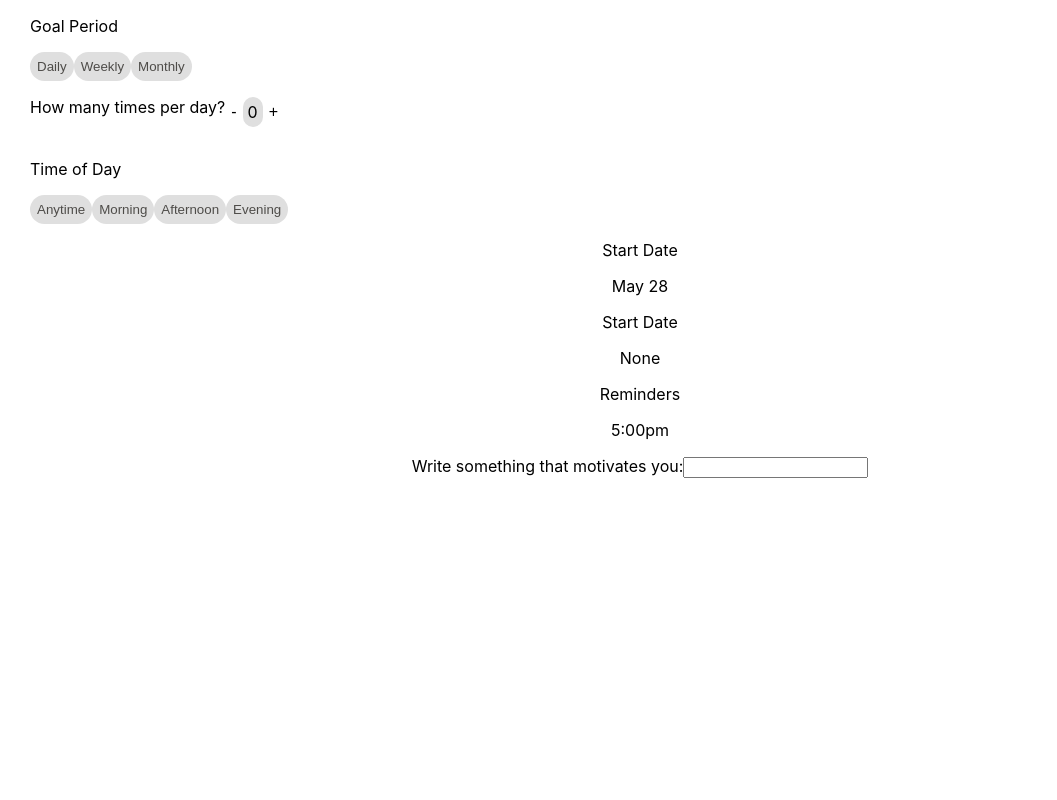
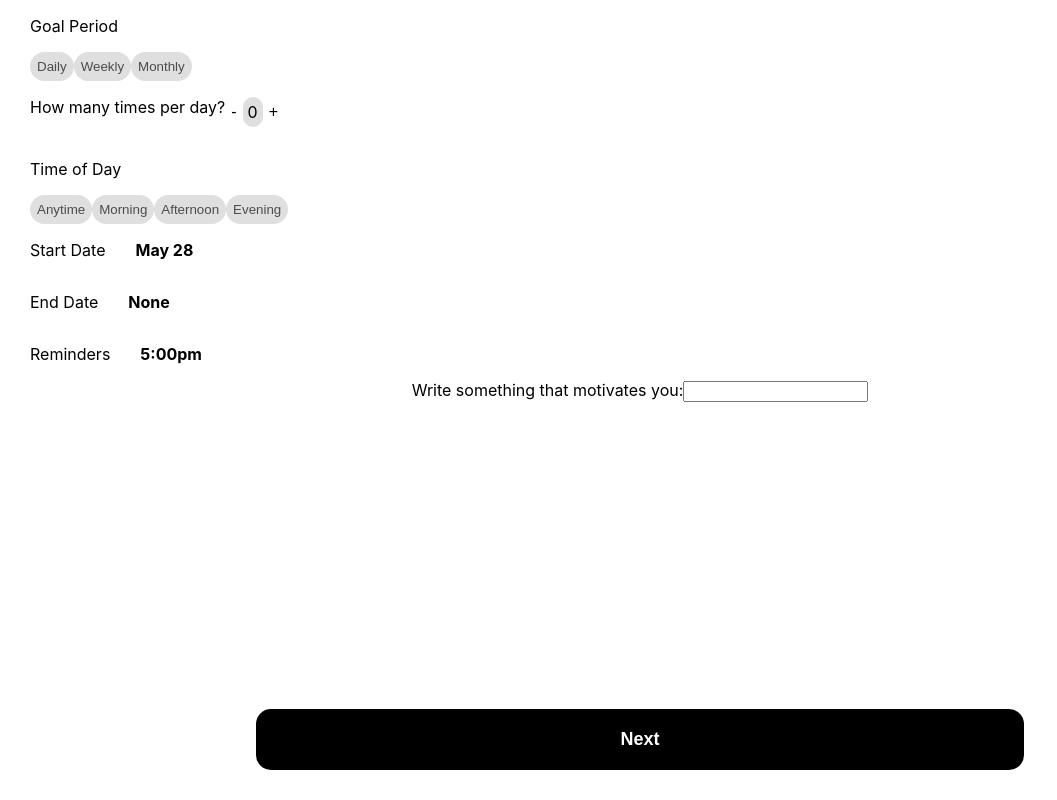
Before and after one commit to jenstella/habit-tracker, a React (Create React App) app in the folder habit-tracker/: page / in a window 1280 px wide. Shown: the whole page, without its empty margins (0-1057 px from the left). Built offline with nearby package versions, Linux system fonts and the light colour scheme.

Commit message:
next button css

```diff
--- a/habit-tracker/src/Habit.css
+++ b/habit-tracker/src/Habit.css
@@ -7,16 +7,15 @@
 }
 
 .count-button {
-    background-color: rgb(255,255,255);
+  background-color: rgb(255, 255, 255);
   border: none;
   font-size: medium;
-
 }
 
 .number {
-    background-color: rgb(223,223,223);
+  background-color: rgb(223, 223, 223);
   border-radius: 15px;
-    border: 5px solid rgb(223,223,223);
+  border: 5px solid rgb(223, 223, 223);
 }
 
 /* goal period styling */
@@ -51,3 +50,53 @@
   align-content: flex-start;
   margin-left: 30px;
 }
+
+/* .text {
+    display: flex;
+    flex-direction: row;
+    align-content: flex-start;
+    margin-left: 30px;
+} */
+
+#dates {
+  display: flex;
+  flex-direction: row;
+  justify-content: flex-start;
+  align-items: baseline;
+  margin-left: 30px;
+}
+.bold-text {
+  display: flex;
+  flex-direction: row;
+  align-content: flex-end;
+  margin-left: 30px;
+  font-weight: 700;
+}
+
+/* next button styling */
+
+#next-button-container {
+    display: flex;
+    flex-direction: row;
+    justify-content: space-around;
+    margin-top: 30px;
+    padding: 30px;
+    font-family:Arial, Helvetica, sans-serif;
+    align-items: flex-end;
+    position:absolute;
+    left:0;
+    bottom:0;
+    right:0;
+}
+
+#next-button {
+    background-color: black;
+    color: white;
+    border: none;
+    padding: 20px;
+    width: 60vw;
+    font-size: large;
+    font-weight: 700;
+    border-radius: 15px;
+
+}
--- a/habit-tracker/src/components/Habit.jsx
+++ b/habit-tracker/src/components/Habit.jsx
@@ -1,6 +1,7 @@
 import React from "react";
 import { useState } from "react";
 import "../Habit.css";
+import NextButton from "./NextButton";
 
 export default function Habit() {
   // counter
@@ -24,7 +25,28 @@ export default function Habit() {
   const [timeTextColor, setTimeTextColor] = useState("rgb(78,76,73)");
 
   // input form state
-    const [input, setInput] = useState("");
+  const [input, setInput] = useState("");
+
+  // next button
+    // setting state for next page
+    const [next, setNext] = useState(0);
+    // setting state for current page
+    const [currentPage, setCurrentPage] = useState(0);
+
+    // handle the page
+    function handlePage(currentPage) {
+
+        // creating variable for the current page + 1 (also the next page)
+        let nextPage = currentPage + 1;
+
+        setNext(nextPage);
+
+    return (
+        <div>
+            <button onClick={handlePage}>Next</button>
+        </div>
+  )
+};
 
   return (
     <div>
@@ -126,34 +148,38 @@ export default function Habit() {
         </div>
       </div>
       {/* start date */}
-      <div>
-        <p>Start Date</p>
-        <p>May 28</p>
+      <div id="dates">
+        <p className="text">Start Date</p>
+        <p className="bold-text">May 28</p>
       </div>
       {/* end date */}
-      <div>
-        <p>Start Date</p>
-        <p>None</p>
+      <div id="dates">
+        <p className="text">End Date</p>
+        <p className="bold-text">None</p>
       </div>
       {/* reminders */}
-      <div>
-        <p>Reminders</p>
-        <p>5:00pm</p>
+      <div id="dates">
+        <p className="text">Reminders</p>
+        <p className="bold-text">5:00pm</p>
       </div>
       {/* input box "Write something to motivate yourself:" */}
       <div id="input section">
         <form>
-          <label>
+          <label className="text">
             Write something that motivates you:
             <input
               type="text"
               value={input}
+              id="input-box"
               onChange={(e) => setInput(e.target.value)}
             />
           </label>
         </form>{" "}
       </div>
       {/* Next button at bottom of page */}
+      <div id="next-button-container">
+        <button id="next-button" onClick={handlePage}>Next</button>
+      </div>
     </div>
   );
 }
```
Lines whose indentation alone changed are shown as unchanged.
